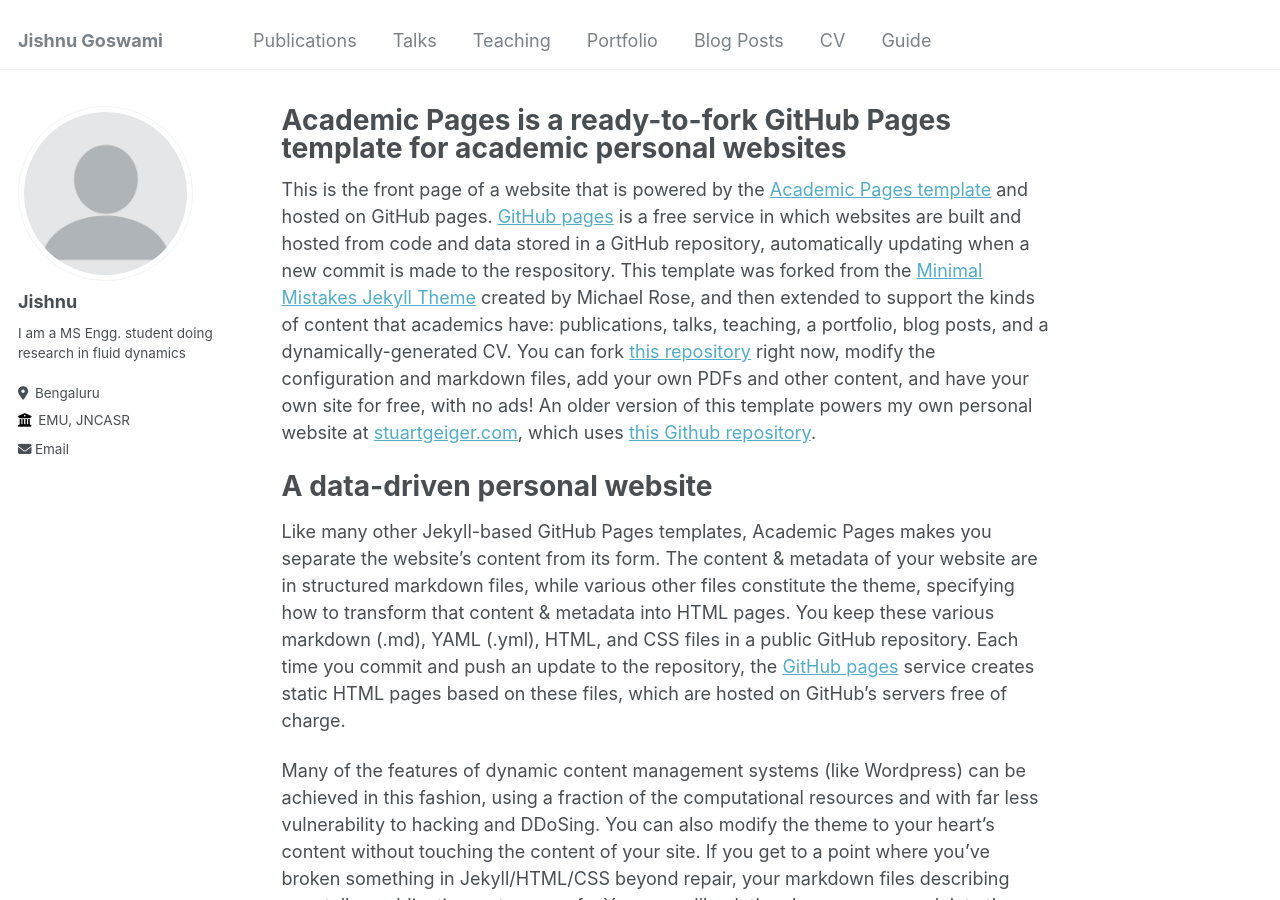
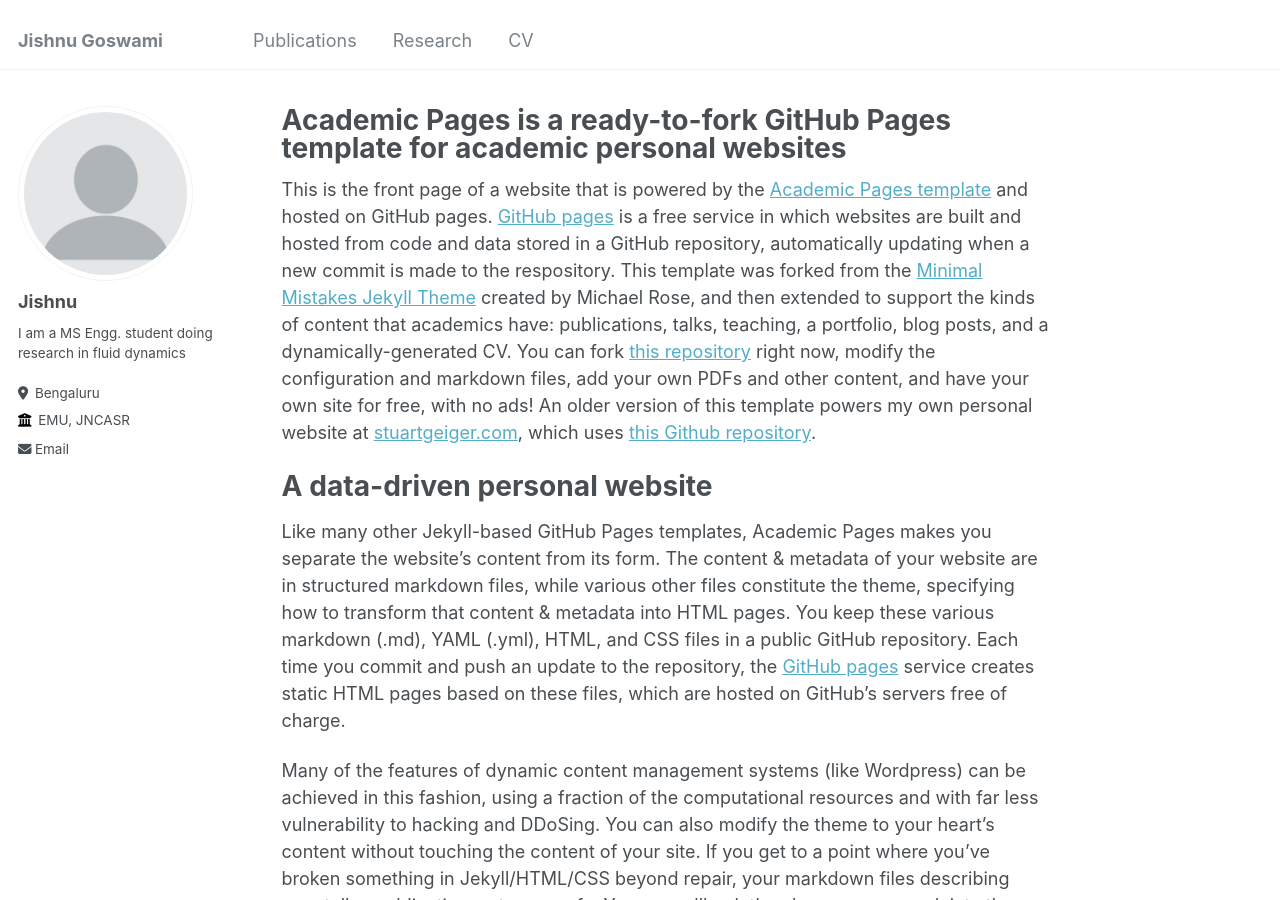
Before and after one commit to jishnume/jishnume.github.io, a Jekyll site: the page built from _pages/about.md, in a window 1280 px wide and 900 px high. Built offline with Jekyll 4.4.1, drawn with Linux system fonts in a browser that asks for light colours; some of the changed lines change nothing that is shown.

Commit message:
Added navigation heading to the site

```diff
--- a/_data/navigation.yml
+++ b/_data/navigation.yml
@@ -3,20 +3,23 @@ main:
   - title: "Publications"
     url: /publications/
 
-  - title: "Talks"
-    url: /talks/
+  # - title: "Talks"
+  #   url: /talks/
 
-  - title: "Teaching"
-    url: /teaching/
+  # - title: "Teaching"
+  #   url: /teaching/
 
-  - title: "Portfolio"
-    url: /portfolio/
+  # - title: "Portfolio"
+  #   url: /portfolio/
 
-  - title: "Blog Posts"
-    url: /year-archive/
+  # - title: "Blog Posts"
+  #   url: /year-archive/
+
+  - title: "Research"
+    url: /research/
 
   - title: "CV"
     url: /cv/
 
-  - title: "Guide"
-    url: /markdown/
+  # - title: "Guide"
+  #   url: /markdown/
```
